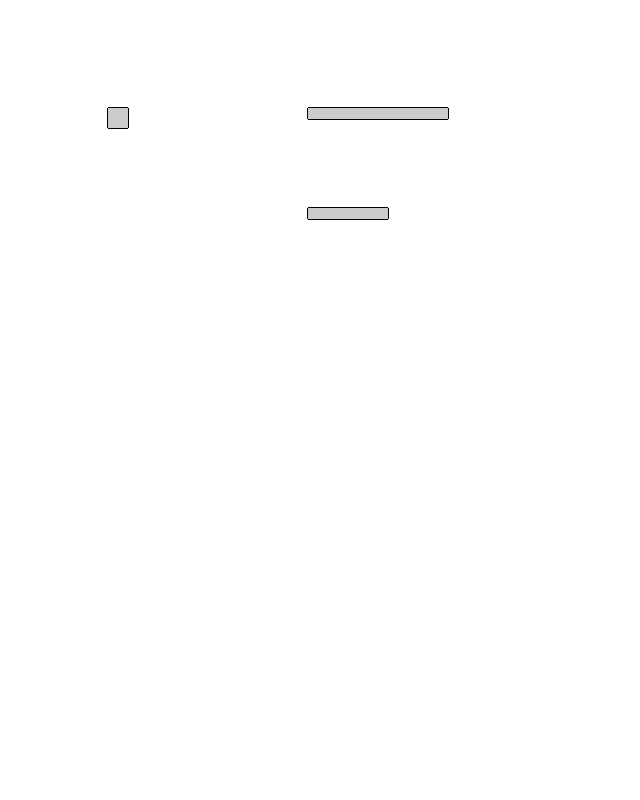
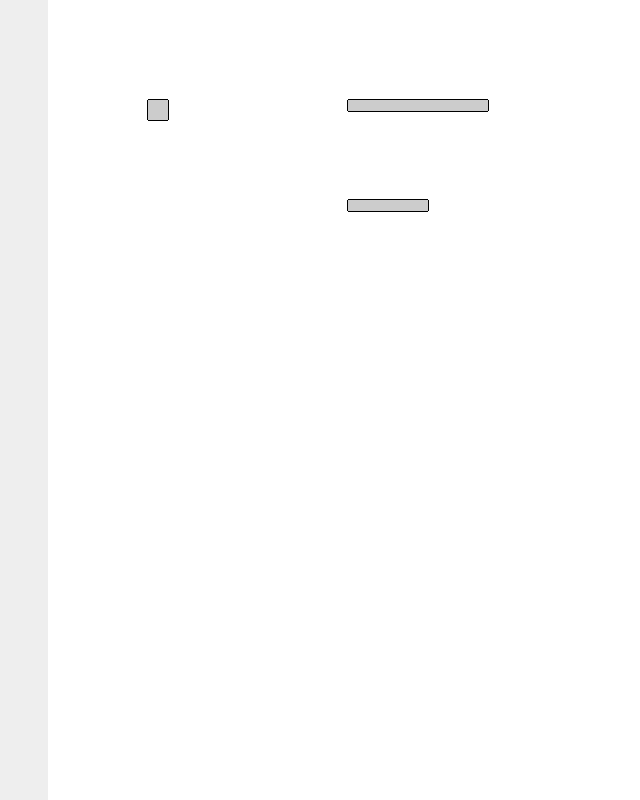
Before and after one commit to fbmarinho/seagull-inventory, a website built with webpack: page public/index.html in a window 1280 px wide. Shown: the whole page, without its empty margins (0-640 px from the left). Built offline with nearby package versions, Linux system fonts and the light colour scheme.

Commit message:
feat: add css suport and canvas fit to parent div

```diff
--- a/package.json
+++ b/package.json
@@ -5,6 +5,8 @@
     "build": "webpack -w"
   },
   "devDependencies": {
+    "css-loader": "^6.7.1",
+    "style-loader": "^3.3.1",
     "ts-loader": "^9.3.1",
     "typescript": "^4.7.4",
     "webpack": "^5.74.0",
--- a/public/index.html
+++ b/public/index.html
@@ -7,6 +7,10 @@
   <script src="bundle.js" defer></script>
 </head>
 <body>
-  <canvas id="main"></canvas>
+  <div id="app">
+    <div id="sidebar"></div>
+    <div id="stage"><canvas id="main"></canvas></div>
+  </div>
+
 </body>
 </html>
--- a/src/components/stage.ts
+++ b/src/components/stage.ts
@@ -5,12 +5,13 @@ class Stage implements IStage {
   canvas: HTMLCanvasElement;
   context: CanvasRenderingContext2D;
   render: Drawing[];
-  constructor(id?:string, width?: number, height?: number){
+  constructor(id?:string){
     this.canvas = id ? this.getCanvasElement(id) : this.createCanvasElement();
     this.context = this.canvas.getContext('2d') as CanvasRenderingContext2D;
     this.render = [];
-    this.canvas.width = width || window.innerWidth;
-    this.canvas.height = height || window.innerHeight;
+    this.canvas.style.width = "100%";
+    this.canvas.style.height = "100%";
+    this.resize();
     this.start();
   }
   private start(){
@@ -36,6 +37,11 @@ class Stage implements IStage {
   private getCanvasElement(id:string):HTMLCanvasElement{
     return document.getElementById(id) as HTMLCanvasElement;
   }
+  resize(){
+    console.log(this.canvas.offsetWidth)
+    this.canvas.width  = this.canvas.offsetWidth;
+    this.canvas.height = this.canvas.offsetHeight;
+  }
 }
 
 export default Stage;
--- a/src/index.ts
+++ b/src/index.ts
@@ -1,8 +1,13 @@
 import App from './app';
 import Stage from './components/stage';
+import './styles/style.css';
 
 document.addEventListener('DOMContentLoaded', ()=>{
-  globalThis.STAGE = new Stage('main', 800, 600);
+  globalThis.STAGE = new Stage('main');
   App();
   console.log('App loaded...');
 })
+
+window.addEventListener("resize",()=>{
+  globalThis.STAGE.resize();
+})
--- a/src/interfaces/stage.ts
+++ b/src/interfaces/stage.ts
@@ -5,4 +5,5 @@ export default interface IStage {
   context: CanvasRenderingContext2D;
   render?: Drawing[];
   attach(object:Drawing):void;
+  resize():void;
 }
--- /dev/null
+++ b/src/styles/style.css
@@ -0,0 +1,27 @@
+body {
+  margin: 0;
+  width: 100vw;
+  height: 100vh;
+  overflow: hidden;
+  background-color: black;
+}
+
+#app {
+  display: flex;
+  flex-direction: row;
+}
+
+#sidebar {
+  width: 50px;
+  height: 100vh;
+  background-color: #eee;
+}
+
+#stage {
+  width: 100%;
+  display: flex;
+}
+
+canvas {
+  background-color: #fff;
+}
--- a/src/types/index.d.ts
+++ b/src/types/index.d.ts
@@ -3,6 +3,7 @@ declare type Stage = {
   context: CanvasRenderingContext2D;
   render?: Drawing[];
   attach(object:Drawing):void;
+  resize():void;
 }
 
 declare type Position = {
--- a/webpack.config.js
+++ b/webpack.config.js
@@ -8,6 +8,11 @@ module.exports = {
       {
         test: /\.ts$/,
         use: 'ts-loader',
+        include: [path.resolve(__dirname, 'src')]
+      },
+      {
+        test: /\.css/,
+        use: ["style-loader", "css-loader"],
         include: [path.resolve(__dirname, 'src')]
       }
     ]
```
Also changed, not shown: public/bundle.js (+120 -3 lines), 1 other file.
